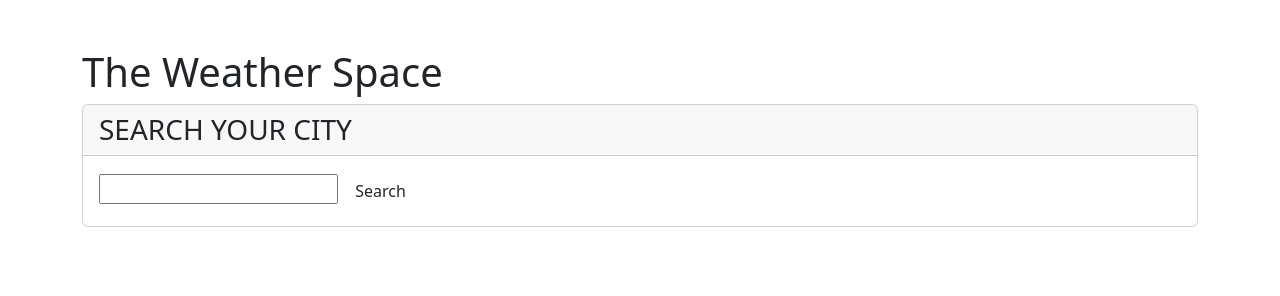
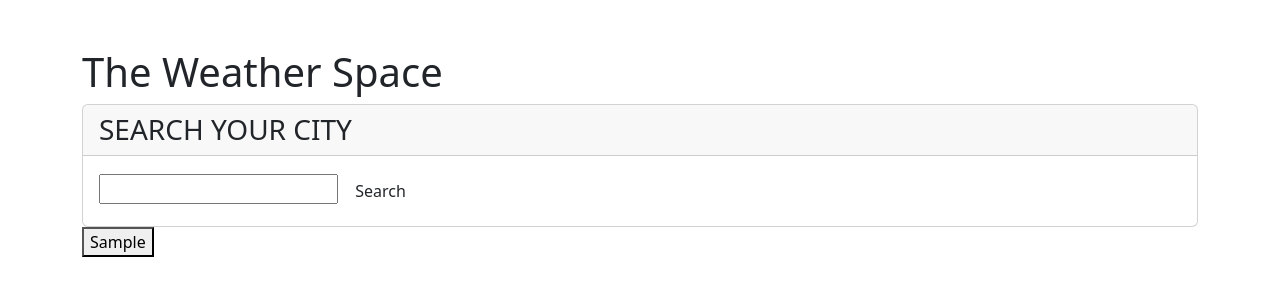
Before and after one commit to Tegrty/The-Weather-Space, a plain HTML site: page Assets/index.html in a window 1280 px wide. Both pictures are taken after typing "Sample" into the empty fields and a click on the button "Search". Drawn offline with nearby package versions, Linux system fonts and the light colour scheme; no server answers.

Commit message:
added cities to localstorage and created function to create button

```diff
--- a/Assets/index.html
+++ b/Assets/index.html
@@ -31,6 +31,7 @@
         </div>
         <div class="forecast-weather" id="forecast-weather">
         </div>
+        <div class="history" id="history"></div>
     </div>
 
     <script src="./scripts/script.js"></script>
--- a/Assets/scripts/script.js
+++ b/Assets/scripts/script.js
@@ -4,19 +4,29 @@ let currentWeatherEl = document.querySelector('#current-weather');
 let futureWeatherEl = document.querySelector('#future-weather');
 let searchBtn = document.querySelector('#searchBtn');
 let forecastWeatherEl = document.querySelector('#forecast-weather');
+let historyEl = document.querySelector('#history');
 
 let formSubmitHandler = function(event) {
     event.preventDefault();
     clearPreviousForecast();
+    clearPreviousCurrent();
     let city = cityInputEl.value.trim();
-    console.log(city);
     if (city) {
+        let cities = JSON.parse(localStorage.getItem("cities")) || [] // First get an array of cities from local storage, if there are none, create an empty array and add the city to it
+        if(!cities.includes(city)){
+            cities.push(city);
+            localStorage.setItem("cities", JSON.stringify(cities));
+        }
         getCityWeather(city);
         cityInputEl.value = "";
+        createHistoryButtons();
     } else {
         alert("Please enter a valid City");
     }
 };
+
+
+
 // Fetching the weather data from the API - aync function allows the use of await
 let getCityWeather = async function(city) {
     let apiUrl = "http://api.openweathermap.org/geo/1.0/direct?q=" + city + "&limit=5&appid=baa97083d89e9450d3519e9d509f7876&units=metric";
@@ -95,9 +105,33 @@ let getCityWeather = async function(city) {
         console.log(error);
     }
 };
-
+// Clear the previous forecast data
 let clearPreviousForecast = function() {
     forecastWeatherEl.innerHTML = "";
 };
 
+//clear the previous current weather data (adding this because clearPreviousForecast created latency when a new sarch is made, so i'm creating latency in the current search as well)
+let clearPreviousCurrent = function() {
+    currentWeatherEl.innerHTML = "";
+};
+
+function createHistoryButtons() {
+    let cities = JSON.parse(localStorage.getItem("cities")) || []
+    historyEl.innerHTML = "";
+    cities.forEach(function(city) {
+        let historyBtn = document.createElement("button");
+        historyBtn.innerHTML = city;
+        historyBtn.addEventListener("click", function() {
+            getCityWeather(city);
+            clearPreviousForecast();
+            clearPreviousCurrent();
+        });
+        historyEl.appendChild(historyBtn);
+    });
+}
+
+
+
+
+
 searchFormEl.addEventListener('submit', formSubmitHandler);
```
